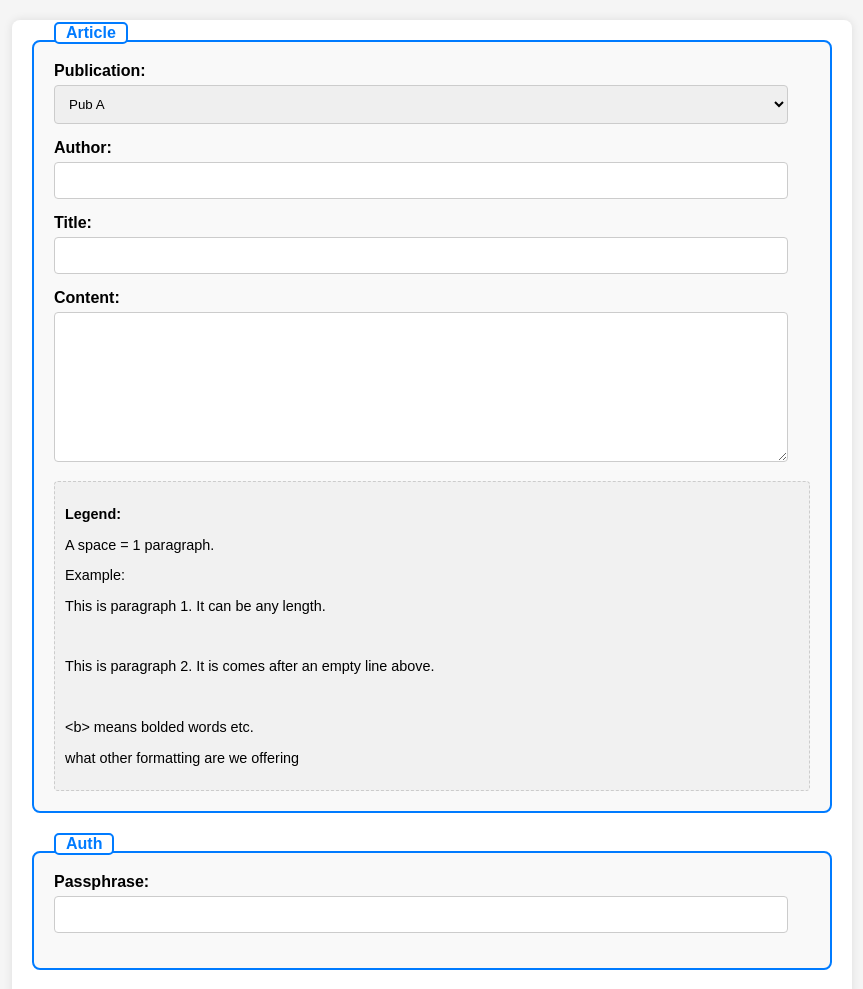
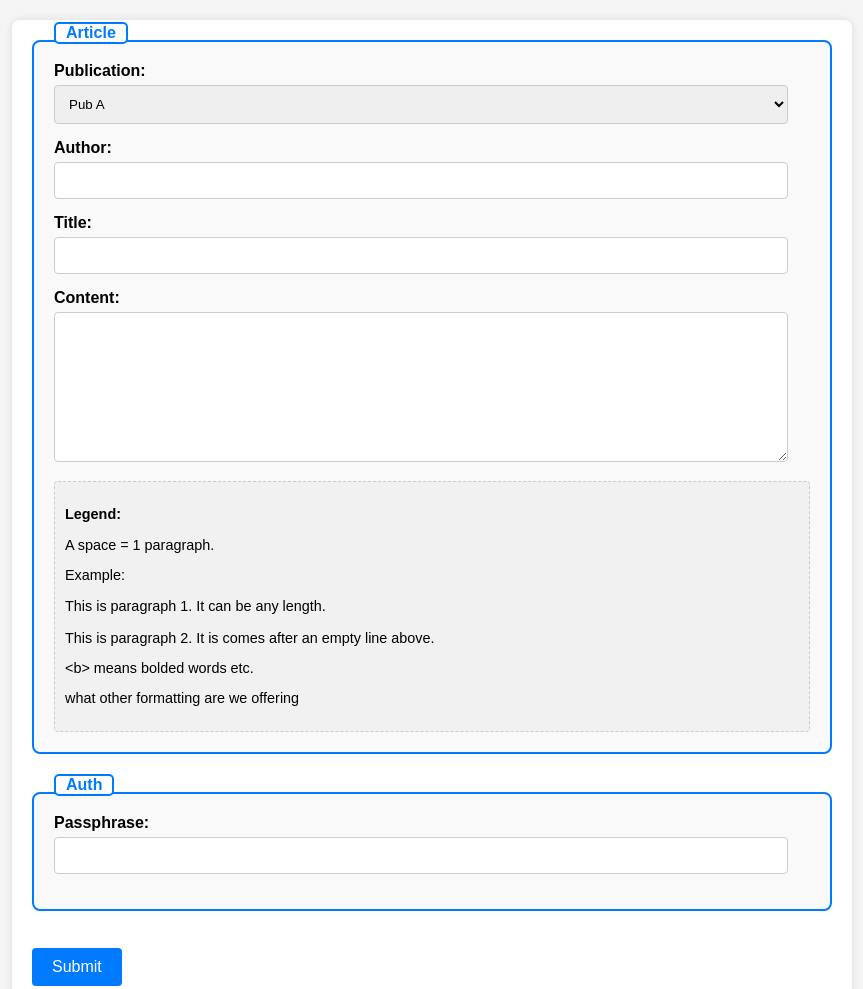
Before and after one commit to tymnicholas/poc-break-glass, a plain HTML site: page index.html in a window 1280 px wide. Shown: the top 989 px of the page, without its empty margins (208-1071 px from the left). Drawn offline with Linux system fonts and the light colour scheme.

Commit message:
Update index.html

```diff
--- a/index.html
+++ b/index.html
@@ -34,10 +34,8 @@
                     <p><strong>Legend:</strong></p>
                     <p>A space = 1 paragraph.</p>
                     <p>Example:</p>
-                    <p>This is paragraph 1. It can be any length.</p>
-                    <br>
-                    <p>This is paragraph 2. It is comes after an empty line above.</p>
-                    <br>
+                    <p>This is paragraph 1. It can be any length.<br><br>This is paragraph 2. It is comes after an empty line above.<br></p>
+
                     <p>&lt;b&gt; means bolded words etc.</p>
                     <p>what other formatting are we offering</p>
                 </div>
```
